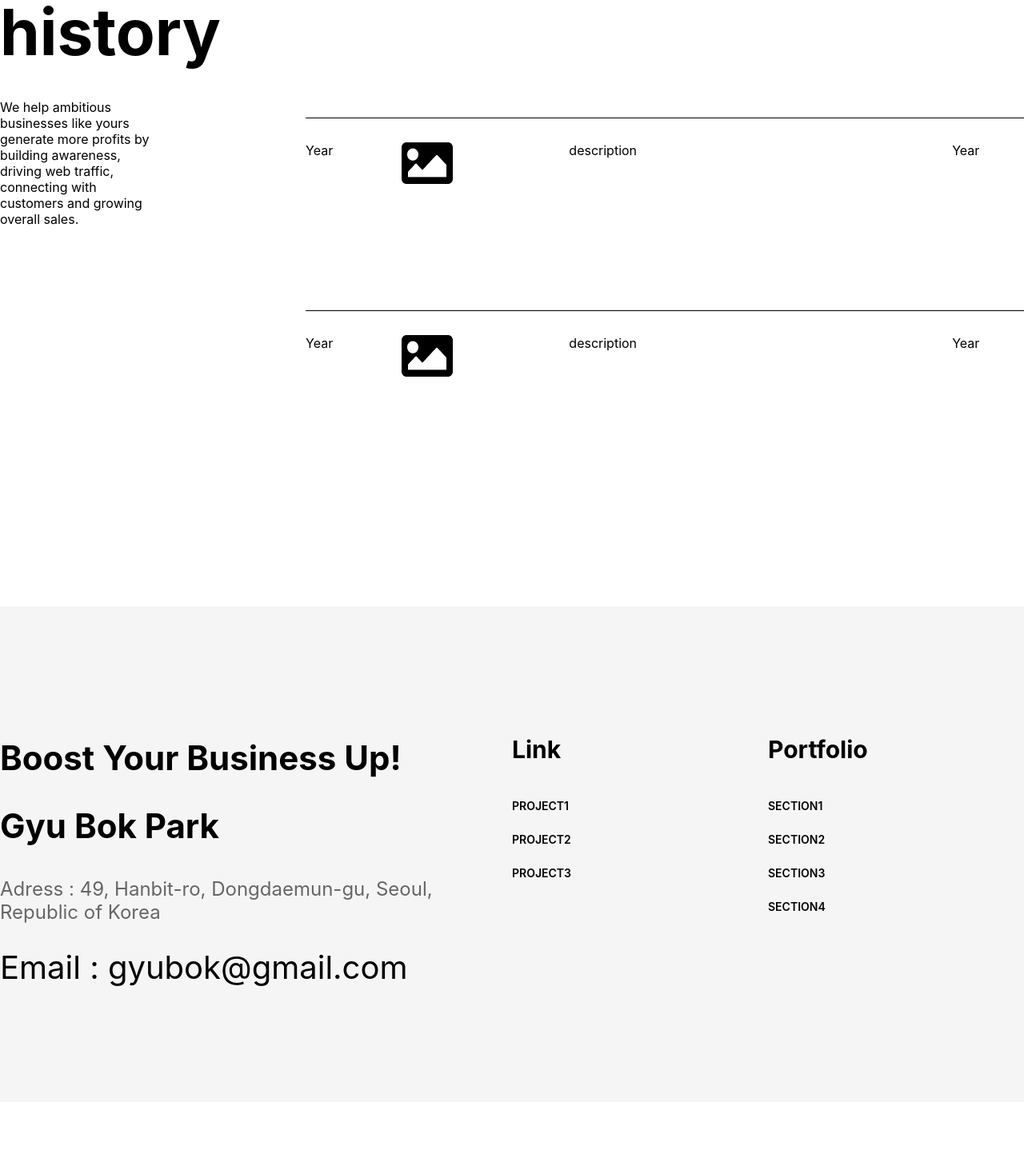
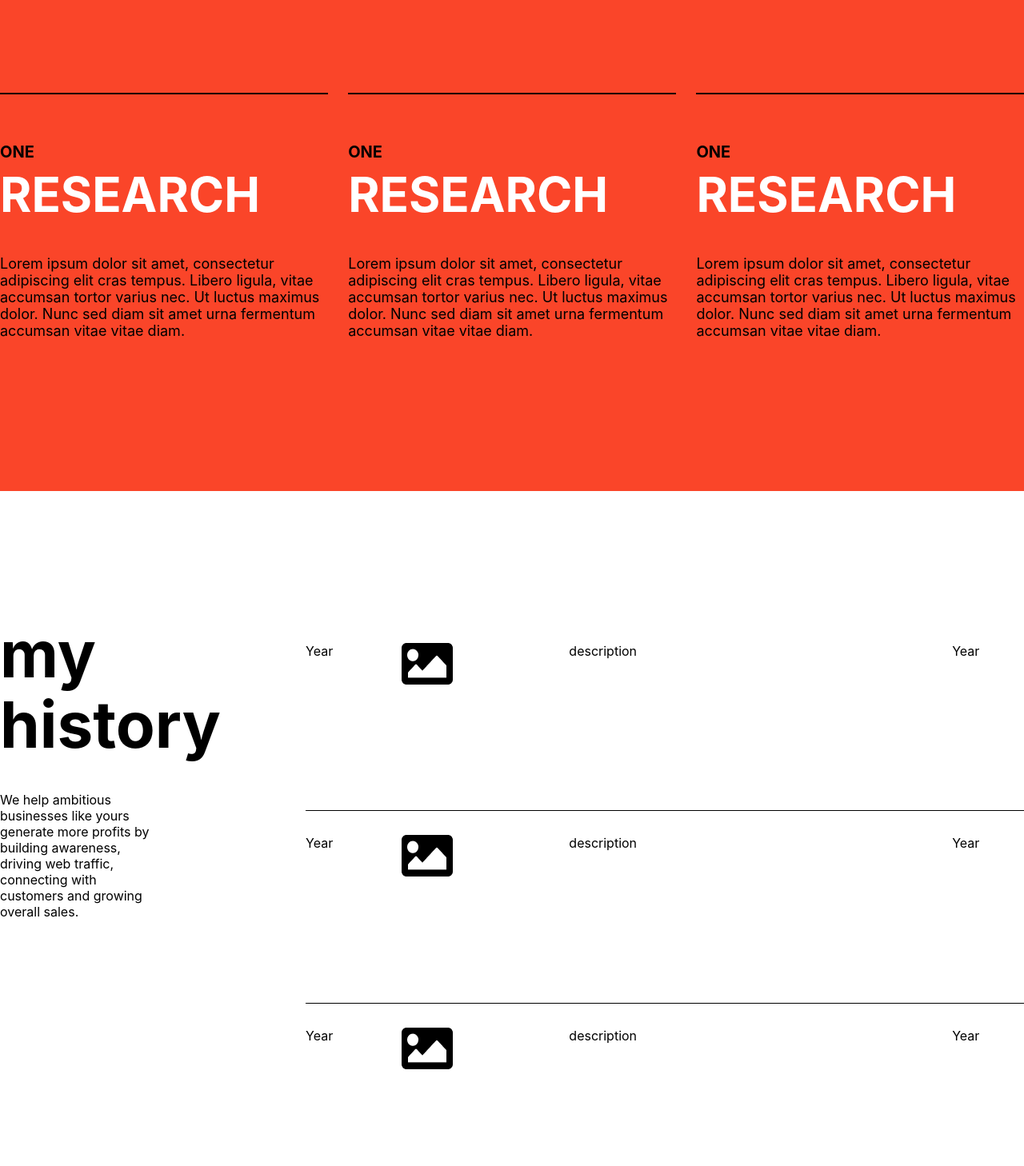
Before and after one commit to parkcheonju/portfolio, a React (Create React App) app: page / in a window 1280 px wide. Shown: the part 3692-5150 px from the top of the page at 80% size. Before the commit the page ends 5070 px from the top, so only its background shows below. Built offline with nearby package versions, Linux system fonts and the light colour scheme.

Commit message:
section4 change name -> section5 & section4 add commit

```diff
--- a/src/App.js
+++ b/src/App.js
@@ -4,6 +4,7 @@ import Section1 from "./components/Sections/Section1"
 import Section2 from "./components/Sections/Section2"
 import Section3 from "./components/Sections/Section3"
 import Section4 from "./components/Sections/Section4"
+import Section5 from "./components/Sections/Section5"
 import Footer from "./components/Sections/Footer"
 
 function App() {
@@ -14,6 +15,7 @@ function App() {
     <Section2 />
     <Section3 />
     <Section4 />
+    <Section5 />
     <Footer />
     </>
   );
--- a/src/components/Sections/Section4.js
+++ b/src/components/Sections/Section4.js
@@ -4,49 +4,37 @@ import "../css/Section4.css";
 export default function Section4() {
   return (
     <div className="Section4">
-      <div className="Section4_inner">
+      <div className="Section4_inner Section4_pd">
         <div className="Section4_container">
-          <div className="Section4_left">
-            <div className="Section4_left-title">
-              <h2>
-                my
-                <br />
-                history
-              </h2>
-            </div>
-            <div className="Section4_left-text">
-              <p>We help ambitious businesses like yours generate more profits by building awareness, driving web traffic, connecting with customers and growing overall sales.</p>
-            </div>
+          <div className="Section4_top">
+            <h2>Approach</h2>
           </div>
-          <div className="Section4_right">
-            <div className="Section4_right-history Section4_pd-bottom30 Section4_pd-top30">
-              <div className="Section4_history-container">
-                <div className="Section4_history-year">Year</div>
-                <div className="Section4_history-marker">
-                  <img src="/images/dummyicon.png" alt="linkicon" />
-                </div>
-                <div className="Section4_history-description">description</div>
-                <div className="Section4_history-year">Year</div>
+          <div className="Section4_bottom">
+            <div className="Section4_bottom-approach">
+              <div className="Section4_approach-title">
+                ONE
+                <h3>Research</h3>
+              </div>
+              <div className="Section4_approach-description">
+                <p>Lorem ipsum dolor sit amet, consectetur adipiscing elit cras tempus. Libero ligula, vitae accumsan tortor varius nec. Ut luctus maximus dolor. Nunc sed diam sit amet urna fermentum accumsan vitae vitae diam.</p>
               </div>
             </div>
-            <div className="Section4_right-history Section4_history-line">
-              <div className="Section4_history-container">
-                <div className="Section4_history-year">Year</div>
-                <div className="Section4_history-marker">
-                  <img src="/images/dummyicon.png" alt="linkicon" />
-                </div>
-                <div className="Section4_history-description">description</div>
-                <div className="Section4_history-year">Year</div>
+            <div className="Section4_bottom-approach">
+              <div className="Section4_approach-title">
+                ONE
+                <h3>Research</h3>
+              </div>
+              <div className="Section4_approach-description">
+                <p>Lorem ipsum dolor sit amet, consectetur adipiscing elit cras tempus. Libero ligula, vitae accumsan tortor varius nec. Ut luctus maximus dolor. Nunc sed diam sit amet urna fermentum accumsan vitae vitae diam.</p>
               </div>
             </div>
-            <div className="Section4_right-history Section4_pd-top30">
-              <div className="Section4_history-container">
-                <div className="Section4_history-year">Year</div>
-                <div className="Section4_history-marker">
-                  <img src="/images/dummyicon.png" alt="linkicon" />
-                </div>
-                <div className="Section4_history-description">description</div>
-                <div className="Section4_history-year">Year</div>
+            <div className="Section4_bottom-approach">
+              <div className="Section4_approach-title">
+                ONE
+                <h3>Research</h3>
+              </div>
+              <div className="Section4_approach-description">
+                <p>Lorem ipsum dolor sit amet, consectetur adipiscing elit cras tempus. Libero ligula, vitae accumsan tortor varius nec. Ut luctus maximus dolor. Nunc sed diam sit amet urna fermentum accumsan vitae vitae diam.</p>
               </div>
             </div>
           </div>
--- /dev/null
+++ b/src/components/Sections/Section5.js
@@ -0,0 +1,57 @@
+import React from "react";
+import "../css/Section5.css";
+
+export default function Section5() {
+  return (
+    <div className="Section5">
+      <div className="Section5_inner">
+        <div className="Section5_container">
+          <div className="Section5_left">
+            <div className="Section5_left-title">
+              <h2>
+                my
+                <br />
+                history
+              </h2>
+            </div>
+            <div className="Section5_left-text">
+              <p>We help ambitious businesses like yours generate more profits by building awareness, driving web traffic, connecting with customers and growing overall sales.</p>
+            </div>
+          </div>
+          <div className="Section5_right">
+            <div className="Section5_right-history Section5_pd-bottom30 Section5_pd-top30">
+              <div className="Section5_history-container">
+                <div className="Section5_history-year">Year</div>
+                <div className="Section5_history-marker">
+                  <img src="/images/dummyicon.png" alt="linkicon" />
+                </div>
+                <div className="Section5_history-description">description</div>
+                <div className="Section5_history-year">Year</div>
+              </div>
+            </div>
+            <div className="Section5_right-history Section5_history-line">
+              <div className="Section5_history-container">
+                <div className="Section5_history-year">Year</div>
+                <div className="Section5_history-marker">
+                  <img src="/images/dummyicon.png" alt="linkicon" />
+                </div>
+                <div className="Section5_history-description">description</div>
+                <div className="Section5_history-year">Year</div>
+              </div>
+            </div>
+            <div className="Section5_right-history Section5_pd-top30">
+              <div className="Section5_history-container">
+                <div className="Section5_history-year">Year</div>
+                <div className="Section5_history-marker">
+                  <img src="/images/dummyicon.png" alt="linkicon" />
+                </div>
+                <div className="Section5_history-description">description</div>
+                <div className="Section5_history-year">Year</div>
+              </div>
+            </div>
+          </div>
+        </div>
+      </div>
+    </div>
+  );
+}
--- a/src/components/css/Section4.css
+++ b/src/components/css/Section4.css
@@ -1,61 +1,54 @@
-.Section4_pd-top30{
-  padding-top: 30px;
+.Section4{
+  background-color: #fa4529;
 }
-.Section4_pd-bottom30{
-  padding-bottom: 30px;
-}
-
-.Section4_inner {
+.Section4_inner{
   max-width: 1550px;
   height: 100%;
   margin: 0 auto;
 }
+.Section4_pd{
+  padding: 160px 0;
+}
 .Section4_container{
-  height: 690px;
-  padding: 160px 0;
-  display: flex;
-}
-.Section4_left {
-  width: 30%;
+  width: 100%;
   display: flex;
   flex-direction: column;
 }
-.Section4_left-title h2 {
+.Section4_top{
+  height: 88px;
+}
+.Section4_top h2{
   font-size: 5rem;
+  line-height: 1.1;
   font-weight: 700;
-  line-height: 1.1;
 }
-.Section4_left-text {
-  width: 70%;
-  margin-top: 40px;
-}
-
-.Section4_right {
+.Section4_bottom{
   width: 100%;
-  height: 100%;
-  margin-left: 8.3%;
-  display: flex;
-  flex-direction: column;
-  justify-content: space-between;
-}
-.Section4_right-history{
-  height: 30%;
-}
-.Section4_history-line{
-  border-top: 1px solid black;
-  border-bottom: 1px solid black;
-  padding: 30px 0 30px;
-}
-.Section4_history-container{
+  margin-top: 120px;
   display: flex;
   justify-content: space-between;
 }
-.Section4_history-year{
-  width: 10%;
+.Section4_bottom-approach{
+  width: 32%;
+  border-top: 2px solid black;
 }
-.Section4_history-marker{
-  width: 20%;
+.Section4_approach-title{
+  padding-top: 60px;
+  font-size: 1.25rem;
+  font-weight: 700;
+  text-transform: uppercase;
 }
-.Section4_history-description{
-  width: 50%;
+.Section4_approach-title h3{
+  margin-top: 0.3125rem;
+  font-size: 3.75rem;
+  font-weight: 700;
+  line-height: 1.2;
+  color: #fff;
 }
+.Section4_approach-description{
+  font-size: 1.125rem;
+  margin-top: 2.5rem;
+}
+.Section4_approach-description p{
+  margin: 0 0 1.875rem;
+}
--- /dev/null
+++ b/src/components/css/Section5.css
@@ -0,0 +1,61 @@
+.Section5_pd-top30{
+  padding-top: 30px;
+}
+.Section5_pd-bottom30{
+  padding-bottom: 30px;
+}
+
+.Section5_inner {
+  max-width: 1550px;
+  height: 100%;
+  margin: 0 auto;
+}
+.Section5_container{
+  height: 690px;
+  padding: 160px 0;
+  display: flex;
+}
+.Section5_left {
+  width: 30%;
+  display: flex;
+  flex-direction: column;
+}
+.Section5_left-title h2 {
+  font-size: 5rem;
+  font-weight: 700;
+  line-height: 1.1;
+}
+.Section5_left-text {
+  width: 70%;
+  margin-top: 40px;
+}
+
+.Section5_right {
+  width: 100%;
+  height: 100%;
+  margin-left: 8.3%;
+  display: flex;
+  flex-direction: column;
+  justify-content: space-between;
+}
+.Section5_right-history{
+  height: 30%;
+}
+.Section5_history-line{
+  border-top: 1px solid black;
+  border-bottom: 1px solid black;
+  padding: 30px 0 30px;
+}
+.Section5_history-container{
+  display: flex;
+  justify-content: space-between;
+}
+.Section5_history-year{
+  width: 10%;
+}
+.Section5_history-marker{
+  width: 20%;
+}
+.Section5_history-description{
+  width: 50%;
+}
```
